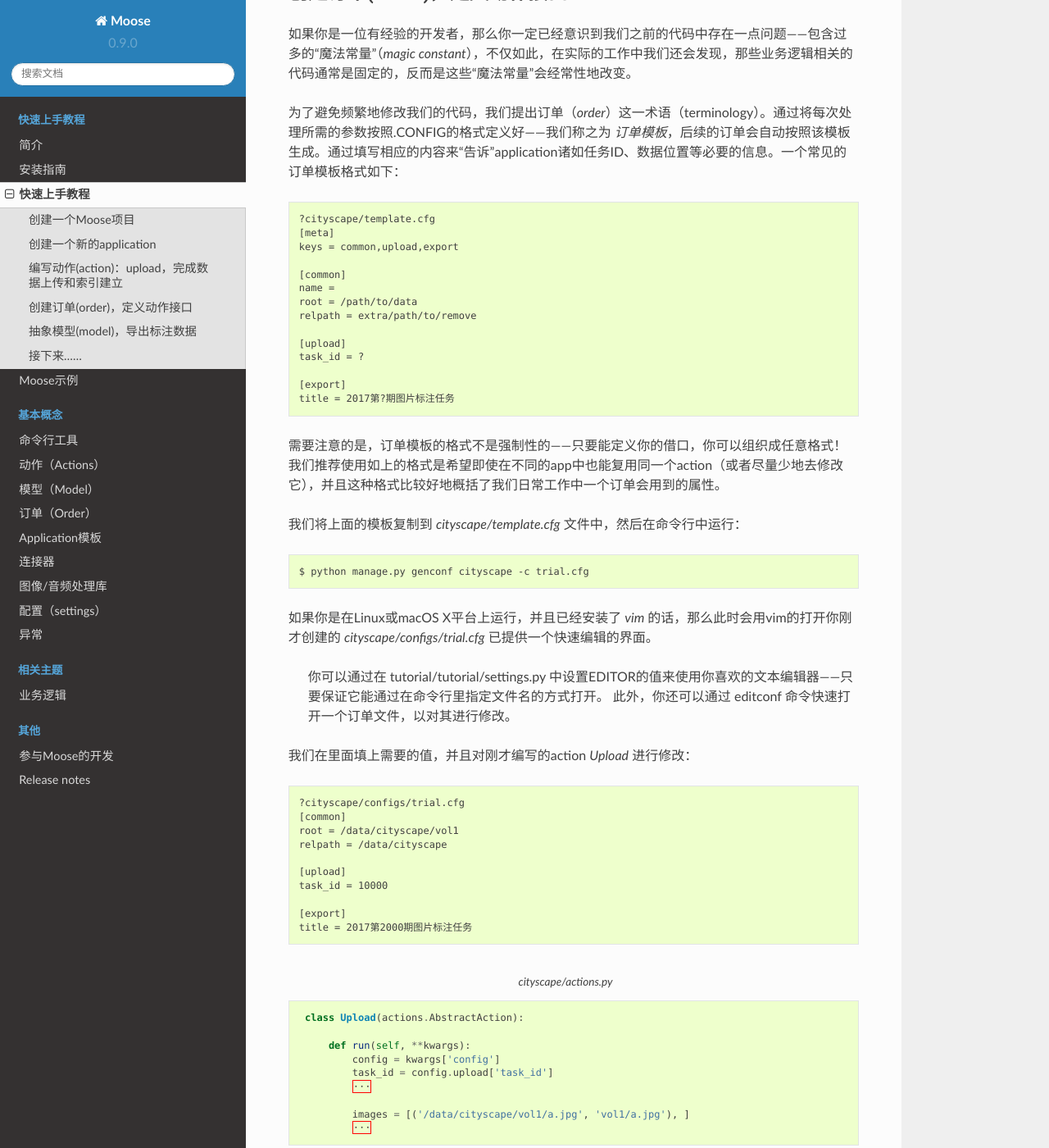
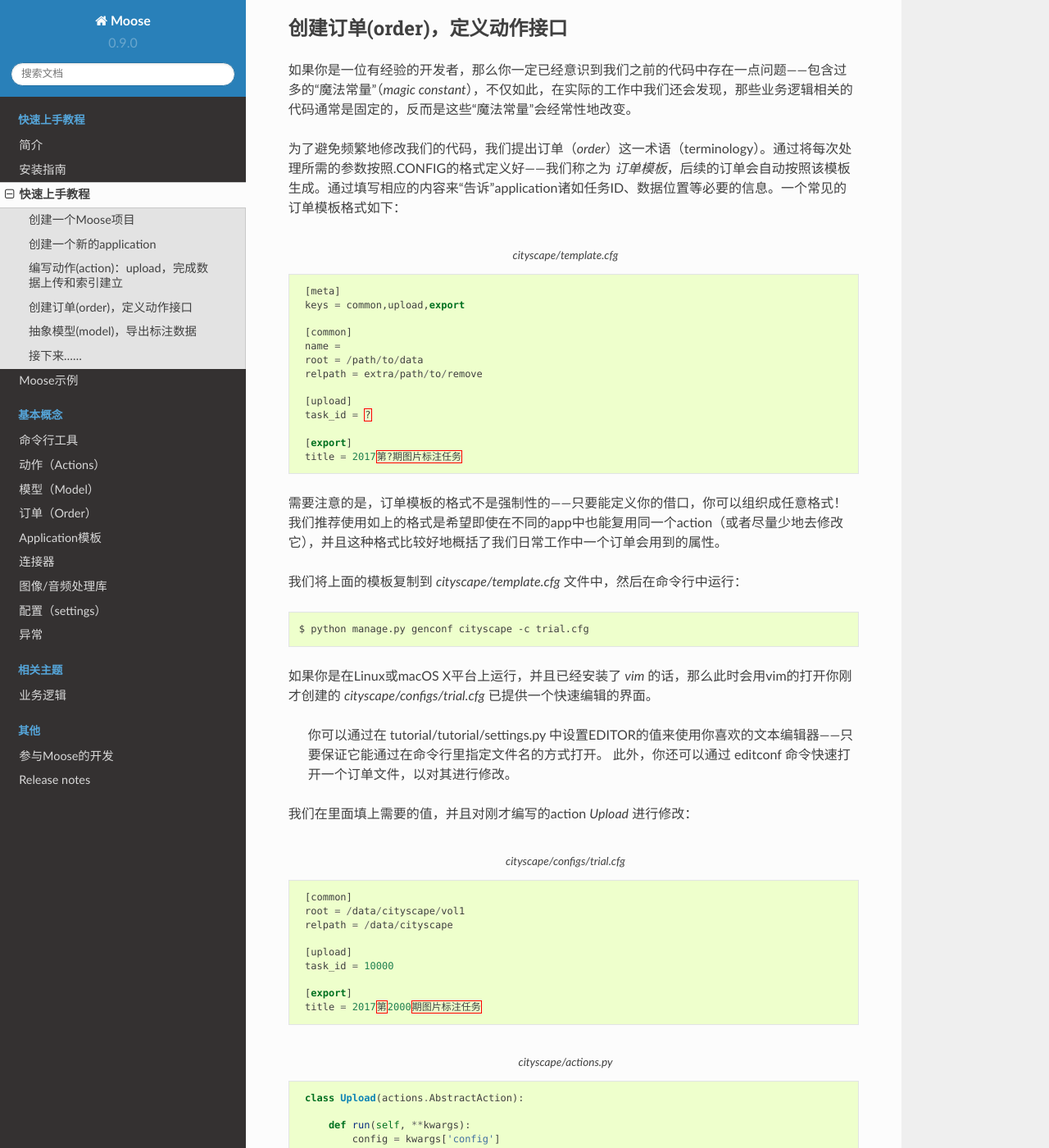
Before and after one commit to muma378/moose, a Sphinx documentation site: the page built from docs/intro/quickstart.rst, in a window 1280 px wide and 1400 px high, scrolled down 3779 px. Shown: the whole window at 82% size. Built offline with Sphinx 7.4.7 and the Read the Docs theme 2.0.0, drawn with Linux system fonts in a browser that asks for light colours; some of the changed lines change nothing that is shown; some of the changed text lies outside the part shown.

Commit message:
add derectives for cfg

```diff
--- a/docs/intro/quickstart.rst
+++ b/docs/intro/quickstart.rst
@@ -150,7 +150,11 @@
             self.register('Upload', 'upload')   # now we can type `-a upload` to refer the action 'cityscape.actions.Upload'
 
 
-注册完成之后，我们就可以在命令行中通过指定 *-a upload* 选项来运行我们之前在 *cityscape.actions.Upload* 中编写的代码了。在'cityscape/configs/'下创建一个文件叫"placeholder.cfg", 我们在其中输入以下内容： ::
+注册完成之后，我们就可以在命令行中通过指定 *-a upload* 选项来运行我们之前在 *cityscape.actions.Upload* 中编写的代码了。在'cityscape/configs/'下创建一个文件叫"placeholder.cfg", 我们在其中输入以下内容：
+
+.. code-block:: guess
+   :caption: cityscape/configs/placeholder.cfg
+   :name: placeholder-cfg-1
 
     [meta]
     keys = upload
@@ -168,9 +172,12 @@
 
 如果你是一位有经验的开发者，那么你一定已经意识到我们之前的代码中存在一点问题——包含过多的“魔法常量”（*magic constant*），不仅如此，在实际的工作中我们还会发现，那些业务逻辑相关的代码通常是固定的，反而是这些“魔法常量”会经常性地改变。
 
-为了避免频繁地修改我们的代码，我们提出订单（*order*）这一术语（terminology）。通过将每次处理所需的参数按照.CONFIG的格式定义好——我们称之为 *订单模板*，后续的订单会自动按照该模板生成。通过填写相应的内容来“告诉”application诸如任务ID、数据位置等必要的信息。一个常见的订单模板格式如下： ::
+为了避免频繁地修改我们的代码，我们提出订单（*order*）这一术语（terminology）。通过将每次处理所需的参数按照.CONFIG的格式定义好——我们称之为 *订单模板*，后续的订单会自动按照该模板生成。通过填写相应的内容来“告诉”application诸如任务ID、数据位置等必要的信息。一个常见的订单模板格式如下：
 
-    ?cityscape/template.cfg
+.. code-block:: guess
+   :caption: cityscape/template.cfg
+   :name: template-cfg
+
     [meta]
     keys = common,upload,export
 
@@ -197,9 +204,12 @@
     你可以通过在 tutorial/tutorial/settings.py 中设置EDITOR的值来使用你喜欢的文本编辑器——只要保证它能通过在命令行里指定文件名的方式打开。
     此外，你还可以通过 editconf 命令快速打开一个订单文件，以对其进行修改。
 
-我们在里面填上需要的值，并且对刚才编写的action *Upload* 进行修改： ::
+我们在里面填上需要的值，并且对刚才编写的action *Upload* 进行修改：
 
-    ?cityscape/configs/trial.cfg
+.. code-block:: guess
+   :caption: cityscape/configs/trial.cfg
+   :name: trial-cfg
+
     [common]
     root = /data/cityscape/vol1
     relpath = /data/cityscape
@@ -234,7 +244,6 @@
 .. code-block:: python
    :caption: cityscape/actions.py
    :name: order-actions-py-2
-   :emphasize-lines: 2
 
     class Upload(actions.upload.SimpleUpload):
         default_pattern = "*.jpg"
```
